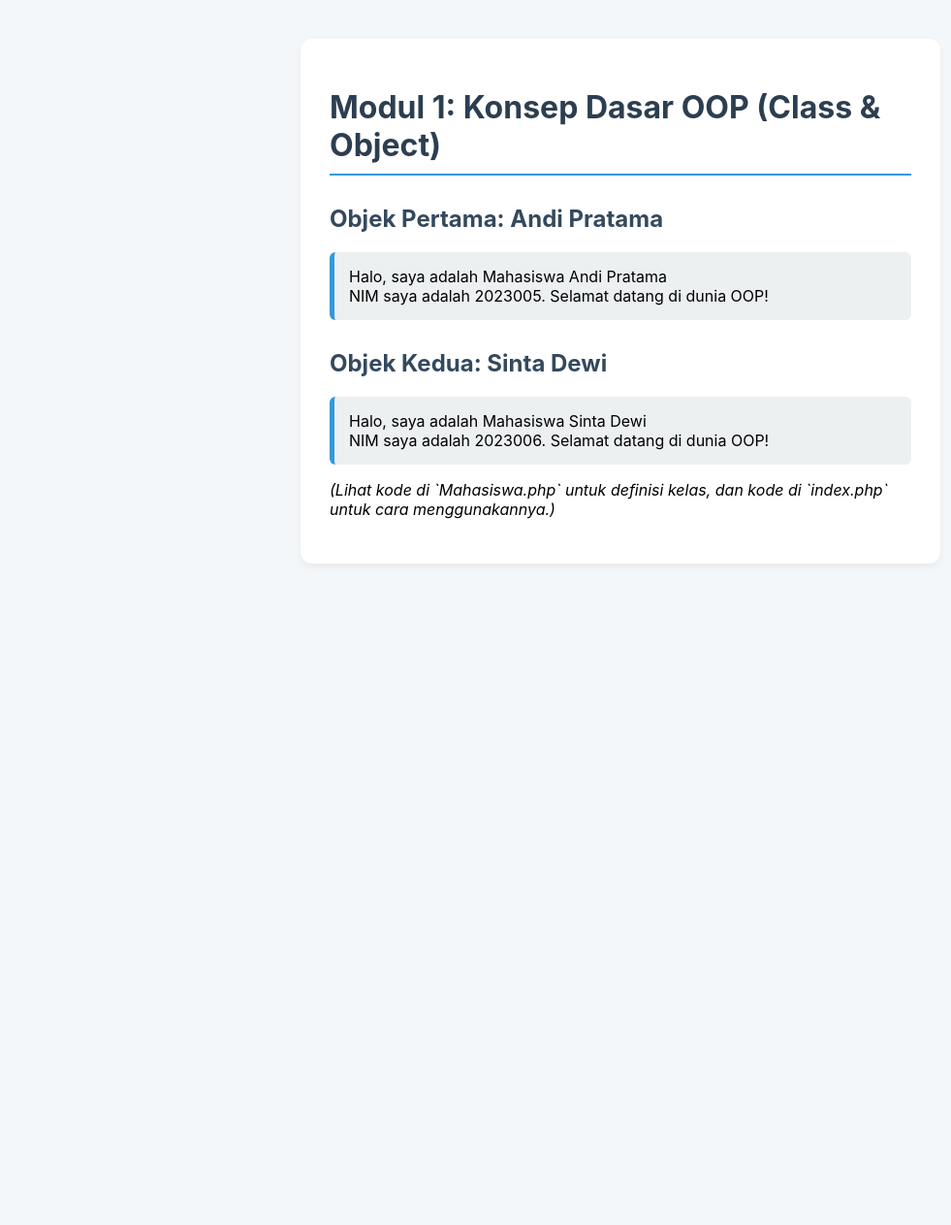
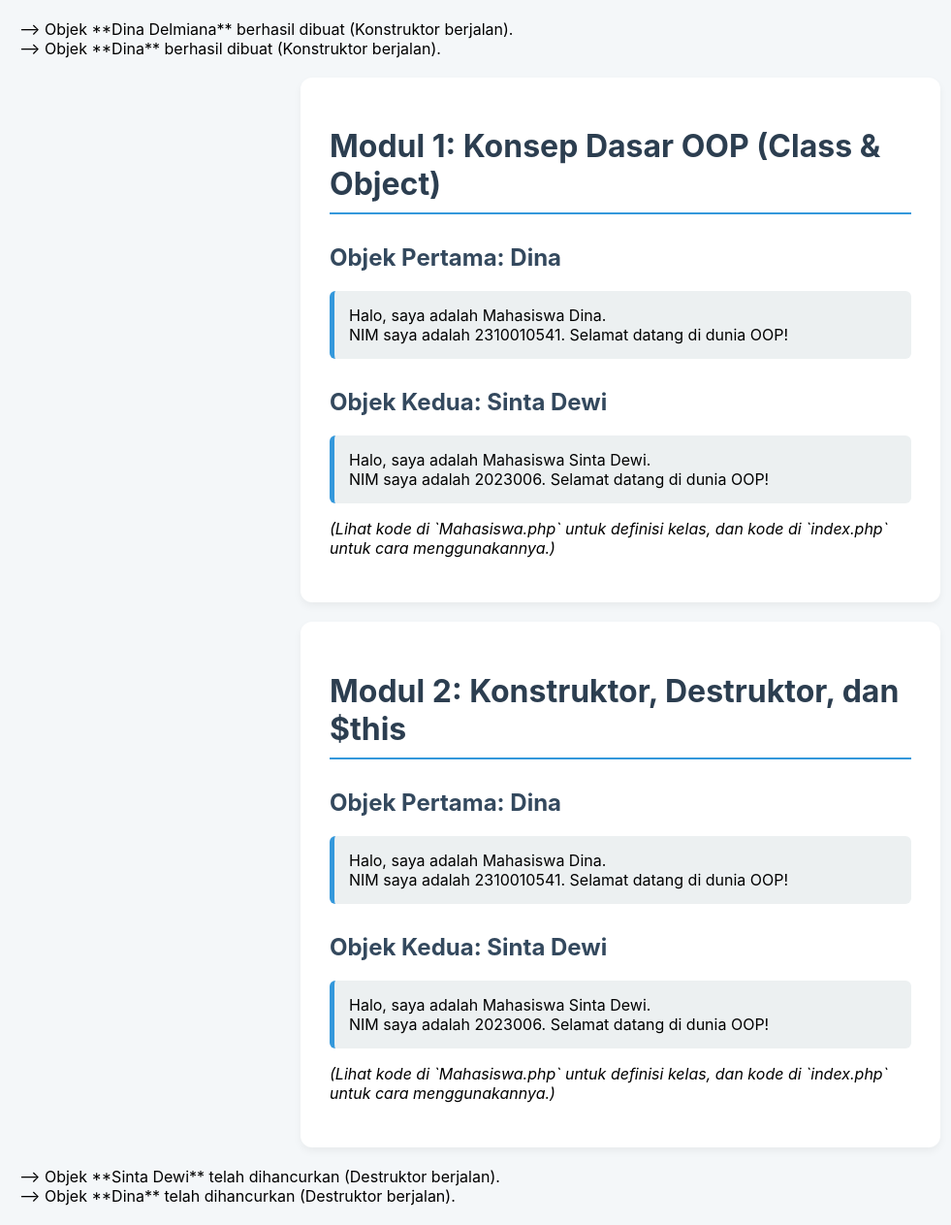
Before and after one commit to DinaDelmiana/Praktikum_Web2_Sem5, a PHP site: page / in a window 1280 px wide. Shown: the whole page at 97% size, without its empty margins (0-981 px from the left). Before the commit the page ends 535 px from the top, so only its background shows below. Run offline with PHP 8.4, Linux system fonts and the light colour scheme.

Commit message:
MODUL 2: KONSTRUKTOR, DESTRUKTOR, DAN KEYWORD $THIS

```diff
--- a/Mahasiswa.php
+++ b/Mahasiswa.php
@@ -1,13 +1,42 @@
 <?php
+
+/**
+* Kelas Mahasiswa (Blueprint Objek Mahasiswa)
+* Modul 1: Konsep Dasar Class & Object
+*/
 class Mahasiswa
 {
+// Properti (Attributes) - Data yang dimiliki objek
 public $nama;
 public $nim;
 
+public function __construct($nama, $nim)
+{
+// Menggunakan $this untuk mengisi properti kelas
+$this->nama = $nama;
+$this->nim = $nim;
 
+echo "--> Objek **{$this->nama}** berhasil dibuat (Konstruktor berjalan).<br>";
+}
+
+/**
+* Metode (Method) - Perilaku yang dapat dilakukan objek
+* Menampilkan salam sapaan.
+*/
 public function sayHello()
 {
-               echo "Halo, saya adalah Mahasiswa " . $this->nama . "<br>";
+// Menggunakan variabel internal kelas
+echo "Halo, saya adalah Mahasiswa " . $this->nama . ".<br>";
 echo "NIM saya adalah " . $this->nim . ". Selamat datang di dunia OOP!";
 }
+
+public function __destruct()
+{
+echo "--> Objek **{$this->nama}** telah dihancurkan (Destruktor berjalan).<br>";
 }
+
+
+
+}
+// Catatan: Kelas Mahasiswa tidak akan dieksekusi di sini,
+// melainkan di file index.php.
--- a/index.php
+++ b/index.php
@@ -3,22 +3,23 @@
 require_once 'Mahasiswa.php';
 
 // 2. Instansiasi Objek (Menciptakan objek nyata dari blueprint Mahasiswa)
-$mhs1 = new Mahasiswa();
+$mhs1 = new Mahasiswa("Dina Delmiana", "2310010541");
 
 // 3. Mengisi Properti Objek (Mengakses data di dalam objek)
-$mhs1->nama = "Andi Pratama";
-$mhs1->nim = "2023005";
+$mhs1->nama = "Dina";
+$mhs1->nim = "2310010541";
 
 // 4. Membuat objek kedua (optional, untuk menunjukkan setiap objek unik)
-$mhs2 = new Mahasiswa();
+$mhs2 = new Mahasiswa("Dina","12345678");
 $mhs2->nama = "Sinta Dewi";
 $mhs2->nim = "2023006";
+
 ?>
 <!DOCTYPE html>
 <html lang="id">
 <head>
 <meta charset="UTF-8">
-<title>Modul 1: Dasar OOP</title>
+<title>Modul 2:Konstruktor dan $this</title>
 <style>
 body { font-family: 'Inter', sans-serif; background-color: #f4f7f9; margin: 0; padding:
 20px; }
@@ -48,6 +49,31 @@ h2 { color: #34495e; margin-top: 30px; }
         </div>
 
         <p class="mt-4">
+
+         <em>(Lihat kode di `Mahasiswa.php` untuk definisi kelas, dan kode di `index.php` untuk
+         cara menggunakannya.)</em>
+        </p>
+
+
+     </div>
+
+        <div class="container">
+        <h1>Modul 2: Konstruktor, Destruktor, dan $this</h1>
+
+        <h2>Objek Pertama: <?php echo $mhs1->nama; ?></h2>
+        <div class="output">
+             <!-- 5. Memanggil Metode Objek -->
+             <?php $mhs1->sayHello(); ?>
+        </div>
+
+        <h2>Objek Kedua: <?php echo $mhs2->nama; ?></h2>
+        <div class="output">
+             <!-- Memanggil Metode Objek Kedua -->
+             <?php $mhs2->sayHello(); ?>
+        </div>
+
+        <p class="mt-4">
+
          <em>(Lihat kode di `Mahasiswa.php` untuk definisi kelas, dan kode di `index.php` untuk
          cara menggunakannya.)</em>
         </p>
```
Lines whose indentation alone changed are shown as unchanged.
